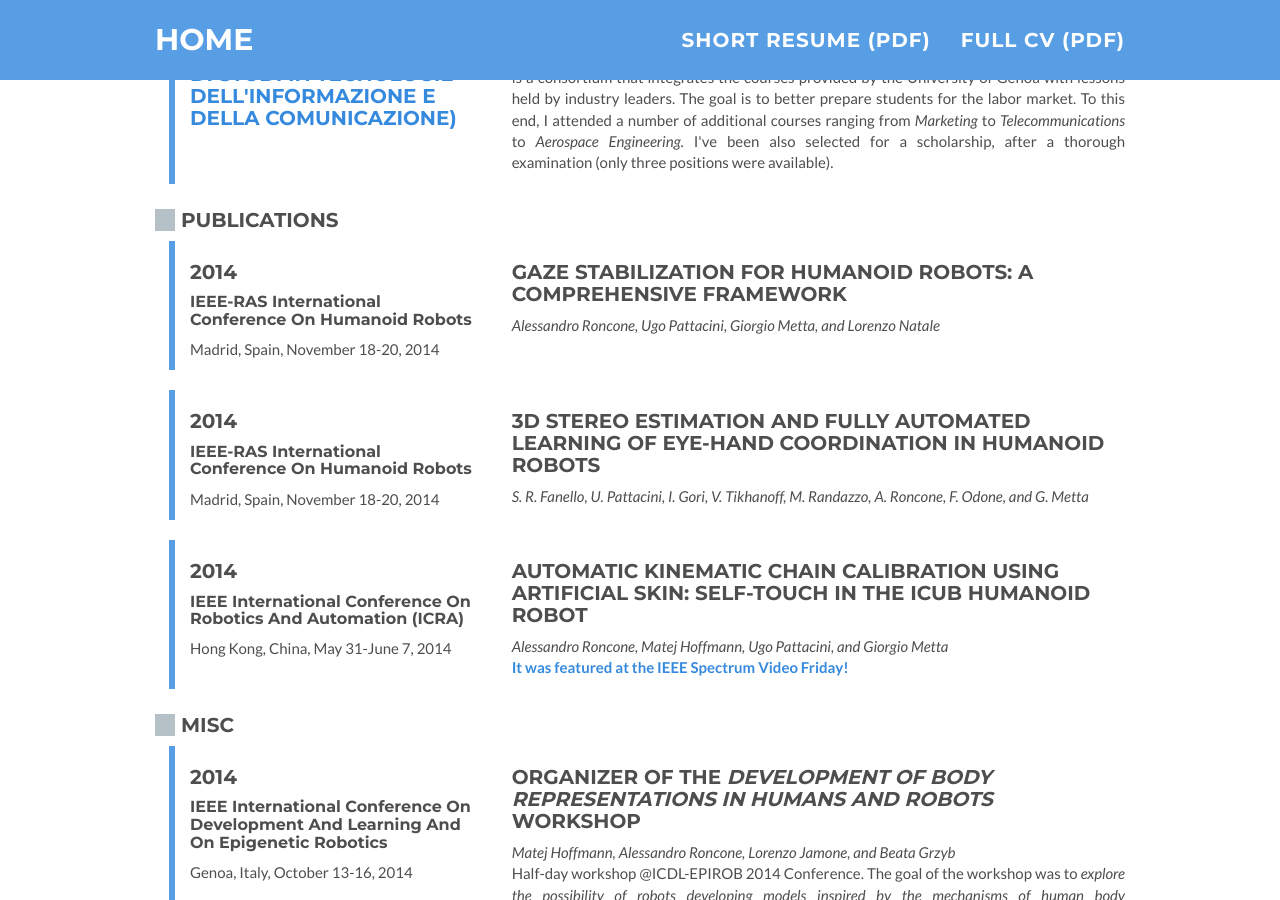
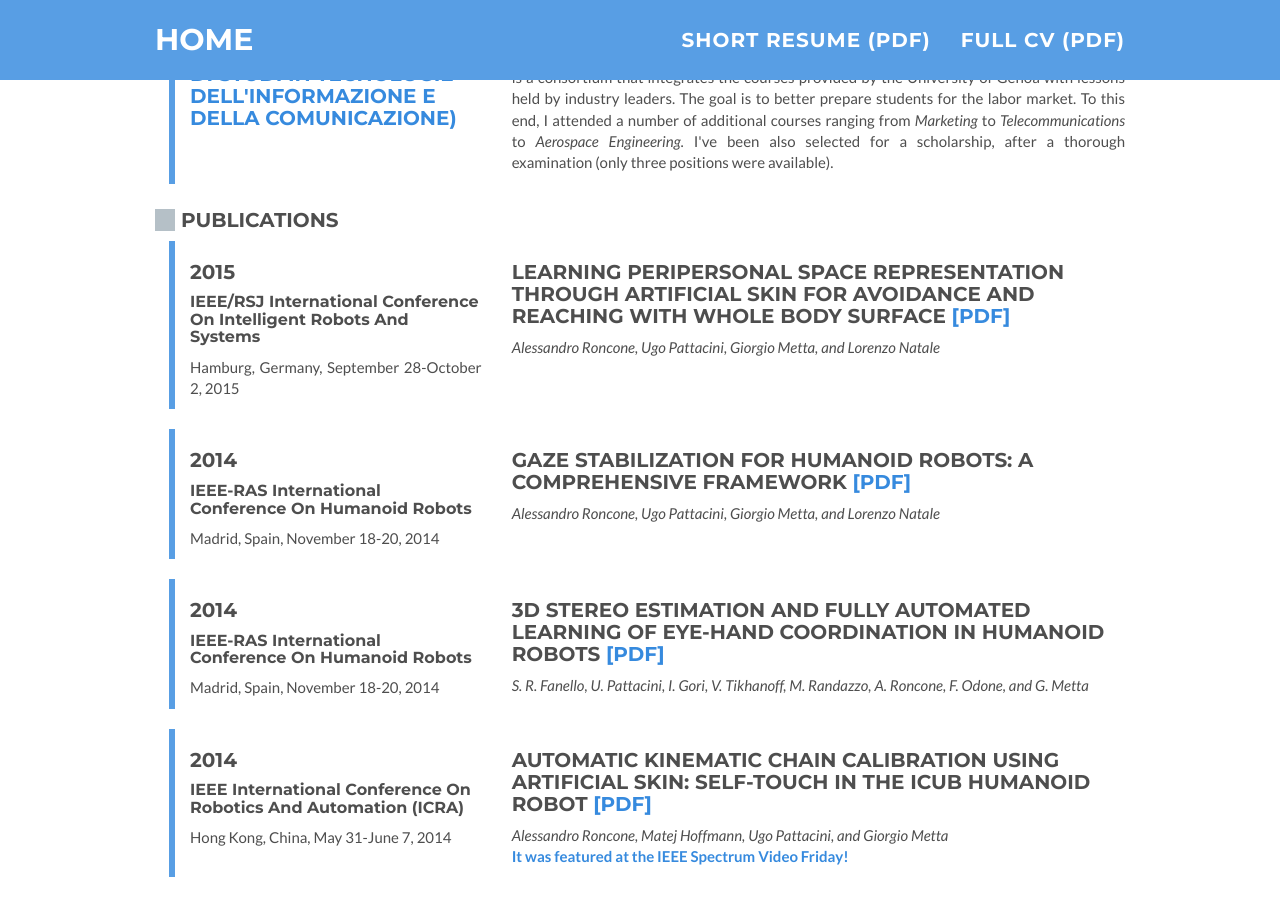
Before and after one commit to alecive/alecive.github.io, a Jekyll site: the page built from _posts/2015-04-30-CV-AlessandroRoncone.md, in a window 1280 px wide and 900 px high, scrolled down 2450 px. Built offline with Jekyll 4.4.1, drawn with Linux system fonts in a browser that asks for light colours; some of the changed text lies outside the part shown.

Commit message:
Updated cv with new paper and links to pdf of the paper

```diff
--- a/_includes/post-cv.html
+++ b/_includes/post-cv.html
@@ -40,12 +39,11 @@
                             <h3 class="inlineifprinted">{{item.year}}</h3>
                             <h4 class="inlineifprinted">{{item.venue}}</h4>
                             <p>{{item.where}}</p>
-                            <!-- <p>2010 - 2012 Senior Graphic Designer <br> 2012 - 2014 Project Manager</p> -->
                         </div>
                     </div>
 
                     <div class="col-sm-8">
-                        <h2>{{item.title}}</h2>
+                        <h2>{{item.title}}{% if item.pdf %}<a href="papers/{{item.pdf}}" target="_blank"> [PDF]</a>{% endif %}</h2>
                         <p><i>{{item.authors}}</i><br>
                         {{item.description}}
                         </p>
--- a/_posts/2015-04-30-CV-AlessandroRoncone.md
+++ b/_posts/2015-04-30-CV-AlessandroRoncone.md
@@ -137,30 +137,40 @@ professional:
 graphics:
  - name: FlatWoken Icons
    start: 2013
-   end: present
+   end: 2014
  - name: AwOken Icons
    start: 2010
    end: 2013
 
 publications:
+ - title: "Learning peripersonal space representation through artificial skin for avoidance and reaching with whole body surface"
+   authors: Alessandro Roncone, Ugo Pattacini, Giorgio Metta, and Lorenzo Natale
+   year: 2015
+   venue: IEEE/RSJ International Conference on Intelligent Robots and Systems
+   where: Hamburg, Germany, September 28-October 2, 2015
+   pdf: "[Roncone et al. 2015] - Learning peripersonal space representation.pdf"
+   description:
  - title: "Gaze Stabilization for Humanoid Robots: A Comprehensive Framework"
    authors: Alessandro Roncone, Ugo Pattacini, Giorgio Metta, and Lorenzo Natale
    year: 2014
    venue: IEEE-RAS International Conference on Humanoid Robots
    where: Madrid, Spain, November 18-20, 2014
    description:
+   pdf: "[Roncone et al. 2014] - Gaze stabilization for humanoid robots.pdf"
  - title: "3D Stereo Estimation and Fully Automated Learning of Eye-Hand Coordination in Humanoid Robots"
    authors: S. R. Fanello, U. Pattacini, I. Gori, V. Tikhanoff, M. Randazzo, A. Roncone, F. Odone, and G. Metta
    year: 2014
    venue: IEEE-RAS International Conference on Humanoid Robots
    where: Madrid, Spain, November 18-20, 2014
    description:
+   pdf: "[Fanello et al. 2014] - 3D estimation of eye-hand coordination.pdf"
  - title: "Automatic kinematic chain calibration using artificial skin: self-touch in the iCub humanoid robot"
    authors: Alessandro Roncone, Matej Hoffmann, Ugo Pattacini, and Giorgio Metta
    year: 2014
    venue: IEEE International Conference on Robotics and Automation (ICRA)
    where: Hong Kong, China, May 31-June 7, 2014
    description: <a href="http://spectrum.ieee.org/automaton/robotics/robotics-software/video-friday-robot-racecar-kilobot-display-humanoid-skin" target="_blank">It was featured at the IEEE Spectrum Video Friday!</a>
+   pdf: "[Roncone et al. 2014] - automatic kinematic chain calibration.pdf"
 
 misc:
  - title: "Organizer of the <i>Development of body representations in humans and robots</i> workshop"
```
Also changed, not shown: other parts of _includes/post-cv.html (+0 -1 lines).
